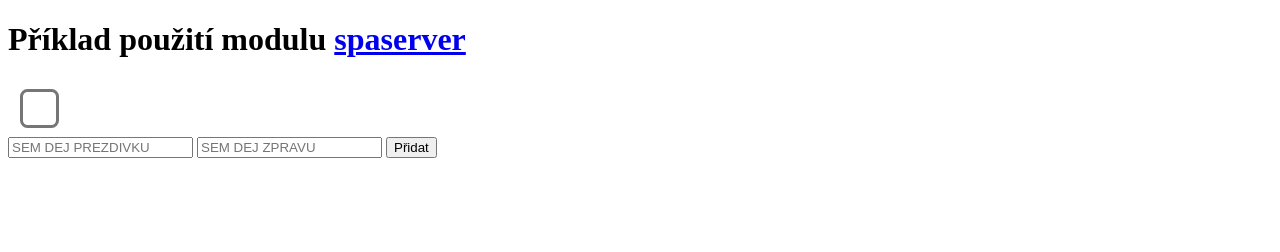
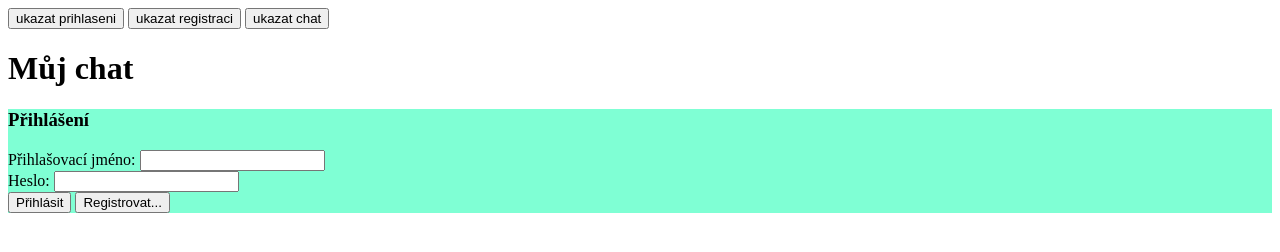
Before and after one commit to lsvejdaddmmb/chatddm2, a website: page index.html in a window 1280 px wide. Drawn offline with Linux system fonts and the light colour scheme; no server answers.

Commit message:
oblasti pro přihlášení, registraci, chat a jejich skrývání a zobrazování

```diff
--- a/index.html
+++ b/index.html
@@ -32,19 +32,62 @@
             });
         }
         function spustPoNacteni() {
+            ukazDivPrihl();
             setInterval(ukazSeznam, 1000);
+        }
+        function ukazDivPrihl() {
+            document.getElementById("div_prihl").style.display = "block";
+            document.getElementById("div_reg").style.display = "none";
+            document.getElementById("div_chat").style.display = "none";
+        }
+        function ukazDivReg() {
+            document.getElementById("div_prihl").style.display = "none";
+            document.getElementById("div_reg").style.display = "block";
+            document.getElementById("div_chat").style.display = "none";
+        }
+        function ukazDivChat() {
+            document.getElementById("div_prihl").style.display = "none";
+            document.getElementById("div_reg").style.display = "none";
+            document.getElementById("div_chat").style.display = "block";
+        }
+        function registrovat() {
+
         }
     </script>
 </head>
 <body onload="spustPoNacteni()">
+<input type="button" value="ukazat prihlaseni" onclick="ukazDivPrihl()">
+<input type="button" value="ukazat registraci" onclick="ukazDivReg()">
+<input type="button" value="ukazat chat" onclick="ukazDivChat()">
 
-<h1>Příklad použití modulu <a href="https://github.com/liborsvejda/spaserver" target="_blank">spaserver</a></h1>
+<h1>Můj chat</h1>
 
+<div id="div_prihl" style="background-color: aquamarine">
+    <h3>Přihlášení</h3>
+    Přihlašovací jméno: <input type="text" id="login"><br>
+    Heslo: <input type="password" id="password"><br>
+    <input type="button" value="Přihlásit">
+    <input type="button" value="Registrovat..." onclick="ukazDivReg()">
+</div>
+
+<div id="div_reg" style="background-color: coral">
+    <h3>Registrace</h3>
+    Jméno nebo přezdívka: <input type="text" id="reg-name"><br>
+    Přihlašovací jméno: <input type="text" id="reg-login"><br>
+    Heslo: <input type="password" id="reg-password"><br>
+    Zopakujte heslo: <input type="password" id="reg-password2"><br>
+    E-mail: <input type="email" id="reg-email"><br>
+    <input type="button" value="Registrovat" onclick="registrovat()">
+    <input type="button" value="Storno" onclick="ukazDivPrihl()">
+</div>
+
+<div id="div_chat" style="background-color: greenyellow">
 <input type="checkbox" id="celyseznam" style="zoom: 300%" title="všechny zprávy">
 <div id="seznam"></div>
 <input type="text" id="prezdivka" placeholder="SEM DEJ PREZDIVKU">
 <input type="text" id="zprava" placeholder="SEM DEJ ZPRAVU">
 <input type="button" value="Přidat" onclick="pridej()">
+</div>
 
 </body>
 </html>
```
